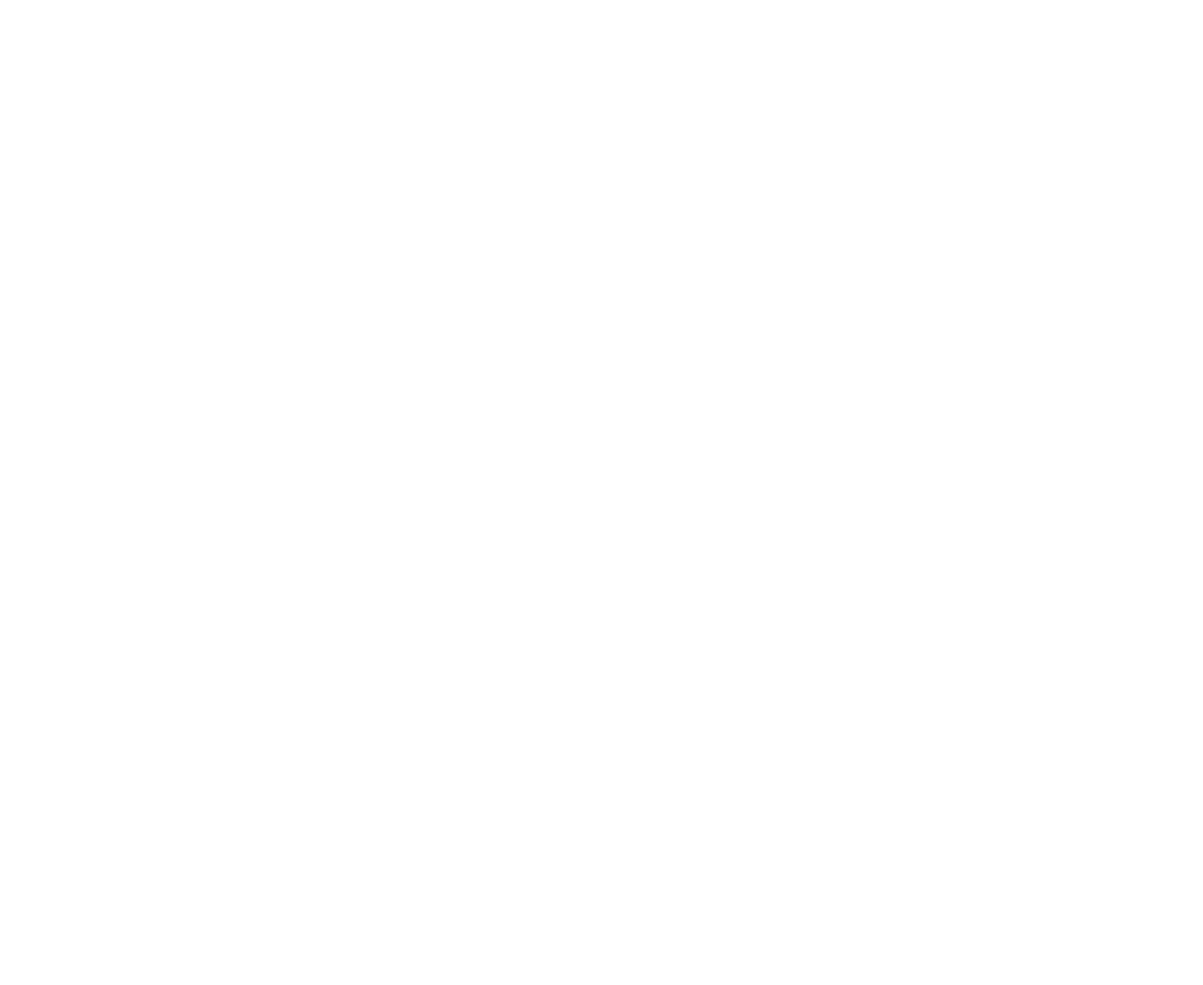
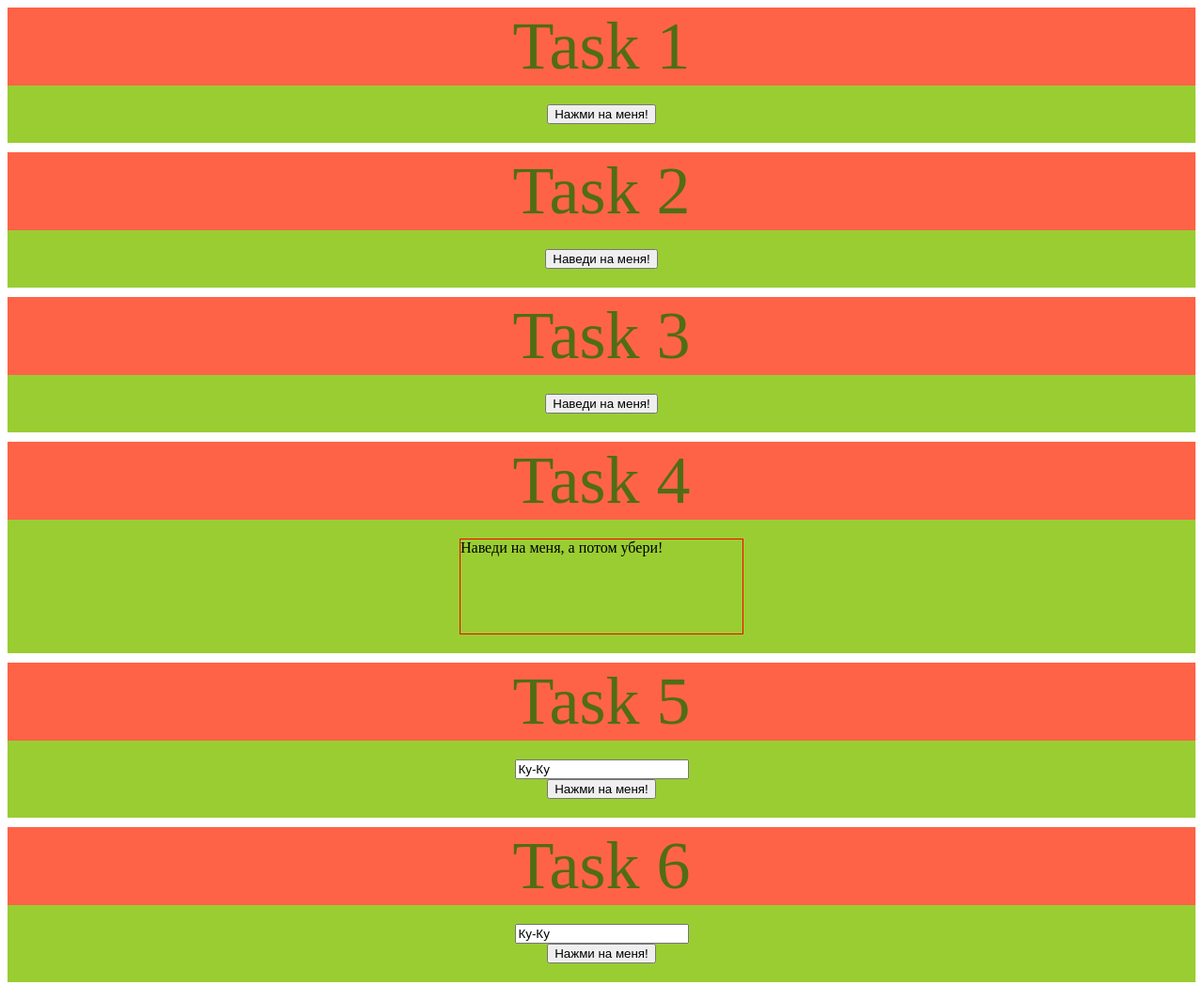
Before and after one commit to AleksandrAnisenko/it-shatle-js-home-tasks-, a plain HTML site: page index.html in a window 1280 px wide. Shown: the top 1048 px of the page at 94% size. Before the commit the page ends 800 px from the top, so only its background shows below. Drawn offline with nearby package versions, Linux system fonts and the light colour scheme.

Commit message:
start task 4

```diff
--- a/index.html
+++ b/index.html
@@ -4,10 +4,75 @@
     <meta charset="UTF-8">
     <meta name="viewport" content="width=device-width, initial-scale=1.0">
     <title>Document</title>
+    <link rel="stylesheet" href="style.css">
     <script type = "text/JavaScript" src = " https://MomentJS.com/downloads/moment.js"></script>
-    <script src="script3.js"></script>
+    <script src="script4.js"></script>
 </head>
 <body>
+    <!-- Task 1 -->
+    <div class="task_space">
+        <div class="task">Task 1</div>
+        <button onclick="alert('Привет!')">Нажми на меня!</button>
+    </div>
+
+    <!-- Task 2 -->
+    <div class="task_space">
+        <div class="task">Task 2</div>
+        <button onmouseover="alert('Привет!')">Наведи на меня!</button>
+    </div>
+
+    <!-- Task 3 -->
+    <div class="task_space">
+        <div class="task">Task 3</div>
+        <button ondblclick="alert('Привет!')">Наведи на меня!</button>
+    </div>
+
+     <!-- Task 4 -->
+     <div class="task_space">
+        <div class="task">Task 4</div>
+        <div class="task4" onmouseout="alert('Привет!')">Наведи на меня, а потом убери!</div>
+    </div>
+
+     <!-- Task 5 -->
+    <div class="task_space">
+        <div class="task">Task 5</div>
+        <input id="task5" type="text" value="Ку-Ку">
+        <button onclick="valueAlert5()">Нажми на меня!</button>
+    </div>
+
+
+    <!-- Task 6-->
+    <div class="task_space">
+        <div class="task">Task 6</div>
+        <input id="task6" type="text" value="Ку-Ку">
+        <button onclick="changeValue6()">Нажми на меня!</button>
+    </div>
+
+    <!-- Task 7-->
+    <div class="task_space">
+        <div class="task">Task 6</div>
+        <img id="task7" src="https://sun9-24.userapi.com/c856124/v856124855/617a5/18UhaNJGM94.jpg" alt="img">
+        <button onclick="changeImg7()">Нажми на меня!</button>
+    </div>
+
+    <!-- Task 8-->
+    <div class="task_space">
+        <div class="task">Task 8</div>
+        <input type="text" value="Нажми на меня!" onclick="alert(value)">
+    </div>
+
+    <!-- Task 9-->
+    <div class="task_space">
+        <div class="task">Task 9</div>
+        <input type="text" value="Нажми на меня!" onfocus="value = 'Ой, я поменял текст!'">
+    </div>
+
+    <!-- Task 10-->
+    <div class="task_space">
+        <div class="task">Task 10</div>
+        <input type="text" value="Нажми на меня!" onfocus="value = 'Ой, я поменял текст!'" onblur="value = 'Ой, а теперь еще раз поменял!'">
+    </div>
+
 
 </body>
 </html>
--- /dev/null
+++ b/script4.js
@@ -0,0 +1,17 @@
+// Task 5
+function valueAlert5() {
+    let value5 = document.getElementById('task5');
+    alert(value5.value);
+}
+
+// Task 6
+function changeValue6() {
+    let value6 = document.getElementById('task6');
+    value6.value = 'Ой я поменял свой текст!';
+}
+
+// Task 7
+function changeImg7() {
+    let img7 = document.getElementById('task7');
+    img7.src = 'https://i.pinimg.com/736x/7c/13/a8/7c13a8c9f5f2c28a7538bb8c7708f38e.jpg';
+}
--- /dev/null
+++ b/style.css
@@ -0,0 +1,24 @@
+.task_space {
+    background-color: yellowgreen;
+    margin-bottom: 10px;
+    padding-bottom: 20px;
+    display: flex;
+    flex-direction: column;
+    justify-content: center;
+    align-items: center;
+}
+
+.task {
+    width: 100%;
+    color: rgb(80, 109, 22);
+    background-color: tomato;
+    font-size: 72px;
+    text-align: center;
+    margin-bottom: 20px;
+}
+
+.task4 {
+    height: 100px;
+    width: 300px;
+    border: 1px solid red;
+}
```
